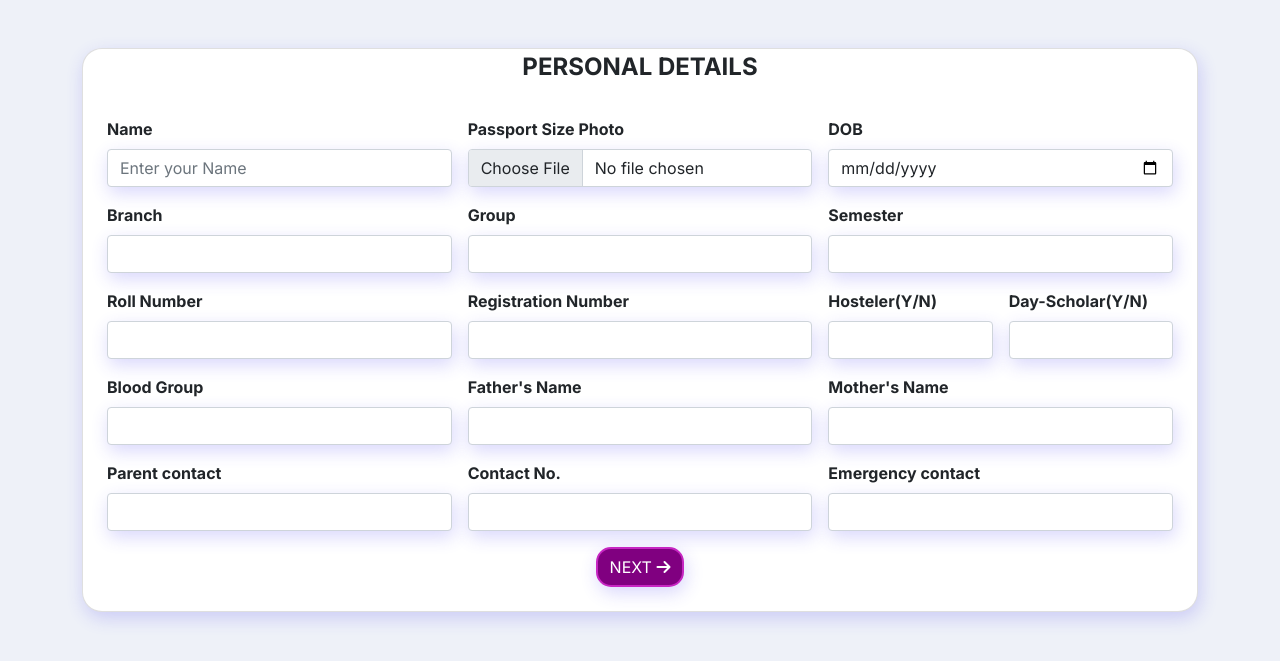
After one commit to Ajy74/proctoring, a PHP site: page /proctoring/student/stu_profile1.php in a window 1280 px wide. The commit adds this page. Shown: the top 661 px of the page. Run offline with PHP 8.4, Linux system fonts and the light colour scheme; the visitor is signed in with stand-in values (Sample User, id 1).

Commit message:
profile form updated

```diff
--- a/css/notice.css
+++ b/css/notice.css
@@ -1,3 +1,8 @@
+@import url("https://fonts.googleapis.com/css2?family=Inter:wght@400;500;600;700;800;900&display=swap");
+body,
+button {
+  font-family: "Inter", sans-serif;
+}
 .background{
     background-color: #eef1f8;
     background-size: cover;
--- a/home.php
+++ b/home.php
@@ -118,7 +118,7 @@ $admin=false;
                         </li>
 
                          <li >
-                            <a href="/proctoring/student/proctoring_form.php" class="nav-link px-3 active text-muted">
+                            <a href="/proctoring/student/stu_profile1.php" class="nav-link px-3 active text-muted">
                                 <span class="me-2 ">
                                     <i class="fa-solid fa-circle-user"></i>
                                 </span>
--- /dev/null
+++ b/student/stu_profile1.php
@@ -0,0 +1,145 @@
+
+<?php
+
+session_start();
+$username=$_SESSION['username'];
+
+
+?>
+
+<!doctype html>
+<html lang="en">
+
+<head>
+    <!-- Required meta tags -->
+    <meta charset="utf-8">
+    <meta name="viewport" content="width=device-width, initial-scale=1">
+
+    <!-- Bootstrap CSS -->
+    <link href="https://cdn.jsdelivr.net/npm/bootstrap@5.1.3/dist/css/bootstrap.min.css" rel="stylesheet"
+        integrity="sha384-1BmE4kWBq78iYhFldvKuhfTAU6auU8tT94WrHftjDbrCEXSU1oBoqyl2QvZ6jIW3" crossorigin="anonymous">
+    <link rel="stylesheet" type="text/css" href="/proctoring/css/notice.css" />
+    <link rel="stylesheet" type="text/css" href="/proctoring/fontawesome/css/all.css">
+    <!-- <link rel="stylesheet" type="text/css" href="css_page/login.css" /> -->
+
+    <title>Profile-1</title>
+
+</head>
+
+<body class="background text-dark">
+
+    <div class="container-fluid">
+
+
+        <div class="container my-5 ">
+          <div class=" card text-dark"  style="display:block;">
+            <legend align="center"><b>PERSONAL DETAILS</b></legend>
+            <fieldset class="ps-4 pe-4 pt-4 pb-4">
+                <form class="row g-3" action="/proctoring/student/stu_profile2.php?name=<?php echo $username?>"
+                                method="post" enctype="multipart/form-data">
+                    <div class="col-md-4">
+                      <label for="studentname" class="form-label"><b>Name</b></label>
+                      <input type="text" class="form-control" id="studentname" name="studentname"
+                        placeholder="Enter your Name" required>
+                    </div>
+                    <div class="col-md-4">
+                        <label for="img" class="form-label"><b>Passport Size Photo</b></label>
+                        <input type="file" class="form-control" id="img" name="img" accept="image/*" required>
+                    </div>
+                    <div class="col-md-4">
+                        <label for="dob" class="form-label"><b>DOB</b></label>
+                        <input type="date" class="form-control" id="dob" name="dob" required>
+                    </div>
+                    <div class="col-md-4">
+                        <label for="branch" class="form-label"><b>Branch</b></label>
+                        <input type="text" class="form-control" id="branch" name="branch" required>
+                    </div>
+                    <div class="col-md-4">
+                        <label for="grp" class="form-label"><b>Group</b></label>
+                        <input type="number" maxlength="1"  class="form-control" id="grp" name="grp" required>
+                    </div>
+                    <div class="col-md-4">
+                        <label for="sem" class="form-label"><b>Semester</b></label>
+                        <input type="number" maxlength="1"  class="form-control" id="sem" name="sem" required>
+                      </div>
+                    <div class="col-md-4">
+                        <label for="roll" class="form-label"><b>Roll Number</b></label>
+                        <input type="number" maxlength="10"   class="form-control" id="roll" name="roll" required>
+                    </div>
+                    <div class="col-md-4">
+                        <label for="registration" class="form-label"><b>Registration Number</b></label>
+                        <input type="number" maxlength="15"   class="form-control" id="registration" name="registration" required>
+                    </div>
+                    <div class="col-md-2">
+                      <label for="registration" class="form-label"><b>Hosteler(Y/N)</b></label>
+                      <input type="text" maxlength="1"   class="form-control" id="hostel" name="hostel" >
+                    </div>
+                    <div class="col-md-2">
+                      <label for="registration" class="form-label"><b>Day-Scholar(Y/N)</b></label>
+                      <input type="text" maxlength="1"   class="form-control" id="hostel" name="hostel" >
+                    </div>
+                    <div class="col-md-4">
+                      <label for="blood" class="form-label"><b>Blood Group</b></label>
+                      <input type="text" class="form-control" id="blood" name="blood" required>
+                  </div>
+                    <div class="col-md-4">
+                      <label for="father" class="form-label"><b>Father's Name</b></label>
+                      <input type="text" class="form-control" id="father" name="father" required>
+                    </div>
+                    <div class="col-md-4">
+                        <label for="mother" class="form-label"><b>Mother's Name</b></label>
+                        <input type="text" class="form-control" id="mother" name="mother" required>
+                    </div>
+                    <div class="col-md-4">
+                      <label for="parentphone" class="form-label"><b>Parent contact</b></label>
+                      <input type="number" class="form-control" id="parentphone" name="parentphone" required>
+                    </div>
+                    <div class="col-md-4">
+                      <label for="studphone" class="form-label"><b>Contact No.</b></label>
+                      <input type="number" maxlength="10" class="form-control" id="studphone" name="studphone" required>
+                    </div>
+
+                    <div class="col-md-4">
+                      <label for="emrphone" class="form-label"><b>Emergency contact</b></label>
+                      <input type="number" class="form-control" id="emrphone" name="emrphone" >
+                    </div>
+                    <!-- <div class="col-md-4">
+                      <label for="inputState" class="form-label">State</label>
+                      <select id="inputState" class="form-select form-control" name="inputState" >
+                        <option selected>Choose...</option>
+                        <option>BIHAR</option>
+                        <option>ODISHA</option>
+                        <option>JHARKHAND</option>
+                        <option>ASSAM</option>
+                      </select>
+                    </div> -->
+
+                    <div class="col-12 text-center ">
+                      <button type="submit" class="btn btnNext"  name="btnNext" id="btnNext" style="border: 2px rgb(199, 38, 194) solid ;background-color: purple ;color: white; box-shadow: 2px 6px 18px rgba(66,57,238,0.2);">NEXT <i class="fa-solid fa-arrow-right"></i></button>
+                    </div>
+
+                  </form>
+
+            </fieldset>
+           </div>
+        </div>
+
+    </div>
+
+
+
+    <!-- Optional JavaScript; choose one of the two! -->
+
+    <!-- Option 1: Bootstrap Bundle with Popper -->
+    <script src="https://cdn.jsdelivr.net/npm/bootstrap@5.1.3/dist/js/bootstrap.bundle.min.js"
+        integrity="sha384-ka7Sk0Gln4gmtz2MlQnikT1wXgYsOg+OMhuP+IlRH9sENBO0LRn5q+8nbTov4+1p"
+        crossorigin="anonymous"></script>
+
+    <!-- Option 2: Separate Popper and Bootstrap JS -->
+    <!--
+    <script src="https://cdn.jsdelivr.net/npm/@popperjs/core@2.10.2/dist/umd/popper.min.js" integrity="sha384-7+zCNj/IqJ95wo16oMtfsKbZ9ccEh31eOz1HGyDuCQ6wgnyJNSYdrPa03rtR1zdB" crossorigin="anonymous"></script>
+    <script src="https://cdn.jsdelivr.net/npm/bootstrap@5.1.3/dist/js/bootstrap.min.js" integrity="sha384-QJHtvGhmr9XOIpI6YVutG+2QOK9T+ZnN4kzFN1RtK3zEFEIsxhlmWl5/YESvpZ13" crossorigin="anonymous"></script>
+    -->
+</body>
+
+</html>
```
Also changed, not shown: student/proctoring_form.php (deleted, +0 -147 lines), student/stu_createProfile.php (deleted, +0 -41 lines), student/stu_profile2.php (added, +86 -0 lines).
